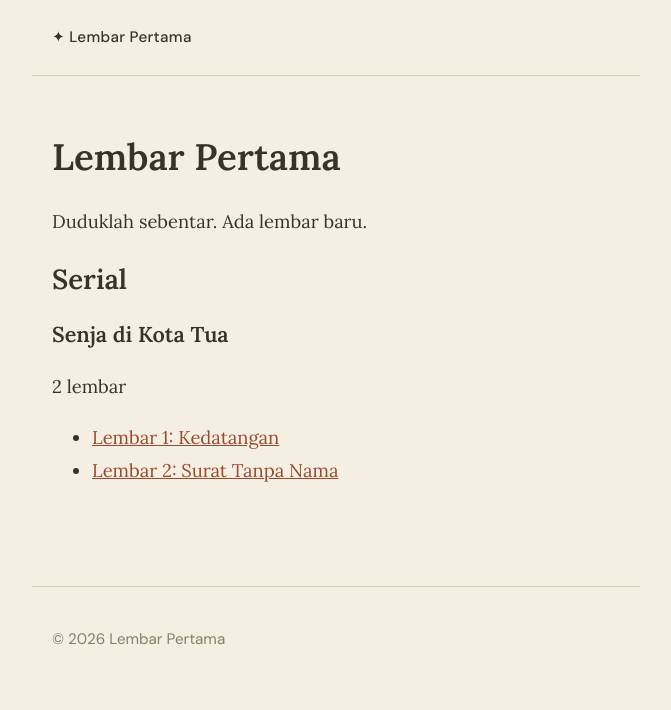
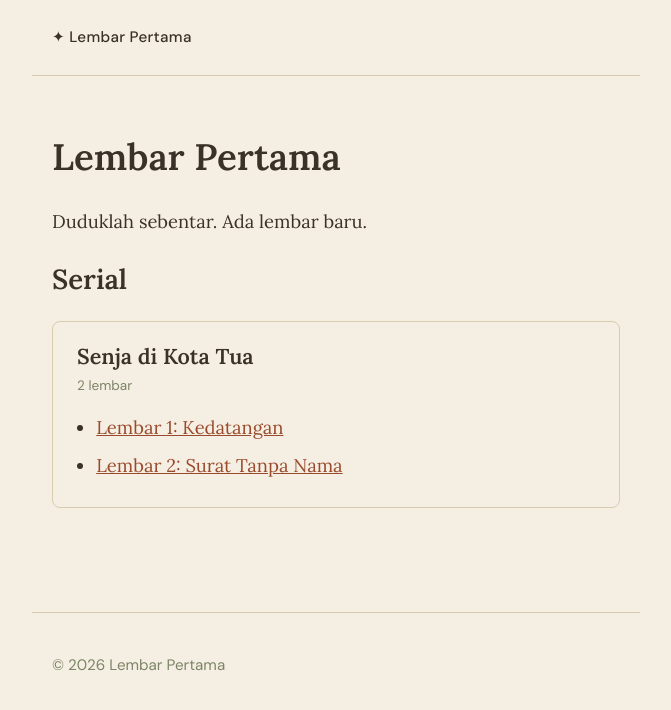
Before and after one commit to aileenlady25-dev/lembarpertama, a Jekyll site: the page built from index.md, in a window 1280 px wide. Shown: the top 710 px of the page, without its empty margins (304-975 px from the left). Built offline with Jekyll 4.4.1, drawn with Linux system fonts in a browser that asks for light colours.

Commit message:
style.css

```diff
--- a/assets/css/style.css
+++ b/assets/css/style.css
@@ -91,3 +91,18 @@ hr::after {
   border-top: 1px solid var(--line);
   font-family: "DM Sans", sans-serif;
 }
+.serial-card {
+  border: 1px solid var(--line);
+  border-radius: 8px;
+  padding: 1.25rem 1.5rem;
+  margin: 1.5rem 0;
+}
+.serial-card h3 { margin: 0 0 0.25rem; }
+.serial-count {
+  font-family: "DM Sans", sans-serif;
+  font-size: 0.85rem;
+  color: var(--sage);
+  margin: 0 0 0.75rem;
+}
+.serial-card ul { margin: 0; padding-left: 1.2rem; }
+.serial-card li { margin: 0.3rem 0; }
```
